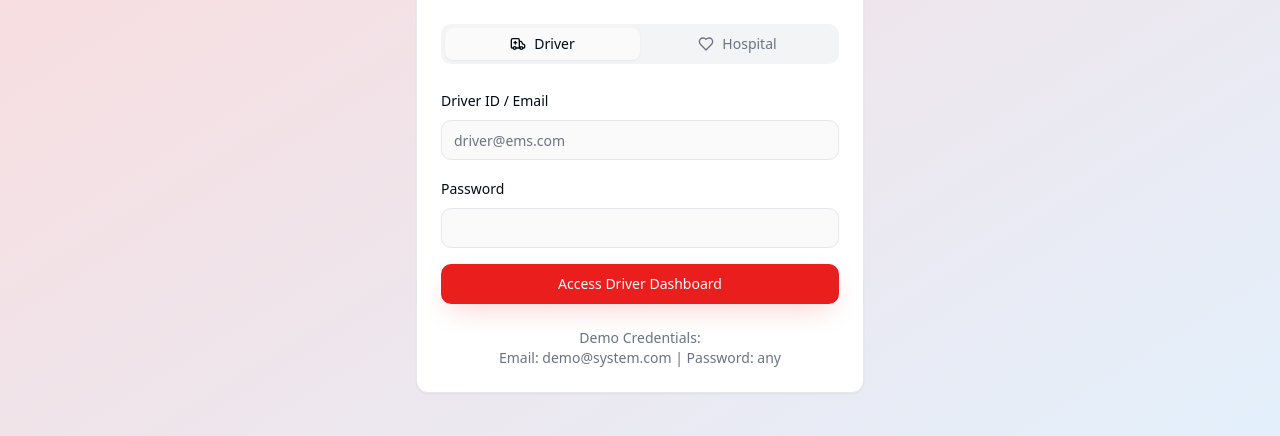
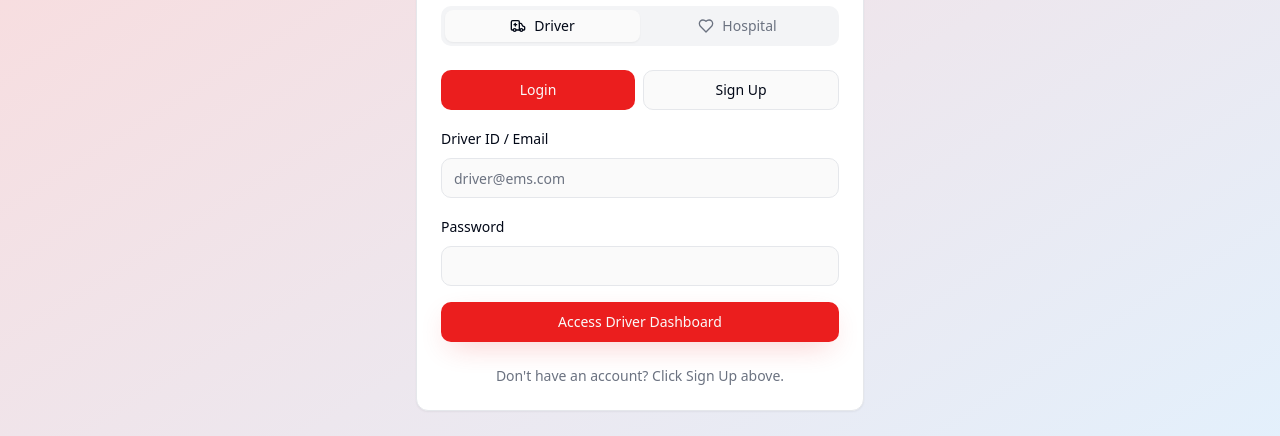
Before and after one commit to Akashakki4619/carepathproject, a React (Vite) app: page / in a window 1280 px wide. Shown: the part 284-720 px from the top of the page. Built offline with nearby package versions, Linux system fonts and the light colour scheme; no server answers.

Commit message:
Implement registration and login

```diff
--- a/src/components/LoginForm.tsx
+++ b/src/components/LoginForm.tsx
@@ -6,32 +6,87 @@ import { Card, CardContent, CardDescription, CardHeader, CardTitle } from '@/com
 import { Tabs, TabsContent, TabsList, TabsTrigger } from '@/components/ui/tabs';
 import { Ambulance, Heart, Shield } from 'lucide-react';
 import { User } from '@/types';
+import { supabase } from '@/integrations/supabase/client';
+import { useToast } from '@/hooks/use-toast';
 
 interface LoginFormProps {
   onLogin: (user: User) => void;
 }
 
 const LoginForm: React.FC<LoginFormProps> = ({ onLogin }) => {
+  const { toast } = useToast();
+  const [isLogin, setIsLogin] = useState(true);
+  const [loading, setLoading] = useState(false);
   const [loginData, setLoginData] = useState({
     email: '',
     password: '',
     role: 'ambulance_driver' as 'ambulance_driver' | 'hospital_staff'
   });
 
-  const handleSubmit = (e: React.FormEvent) => {
+  const handleAuth = async (e: React.FormEvent) => {
     e.preventDefault();
+    setLoading(true);
 
-    // Mock user data for demonstration
-    const mockUser: User = {
-      id: Math.random().toString(),
-      name: loginData.role === 'ambulance_driver' ? 'John Driver' : 'Dr. Sarah Wilson',
-      email: loginData.email,
-      role: loginData.role,
-      hospital_id: loginData.role === 'hospital_staff' ? 'hospital_1' : undefined,
-      ambulance_id: loginData.role === 'ambulance_driver' ? 'amb_001' : undefined
-    };
+    try {
+      if (isLogin) {
+        // Login
+        const { data, error } = await supabase.auth.signInWithPassword({
+          email: loginData.email,
+          password: loginData.password,
+        });
 
-    onLogin(mockUser);
+        if (error) throw error;
+
+        if (data.user) {
+          // Get role from user metadata set during signup
+          const userRole = data.user.user_metadata?.role || loginData.role;
+          const firstName = data.user.user_metadata?.first_name || '';
+          const lastName = data.user.user_metadata?.last_name || '';
+
+          const mockUser: User = {
+            id: data.user.id,
+            name: `${firstName} ${lastName}`.trim() || 'User',
+            email: data.user.email || '',
+            role: userRole === 'hospital' || userRole === 'hospital_staff' ? 'hospital_staff' : 'ambulance_driver',
+            hospital_id: userRole === 'hospital' || userRole === 'hospital_staff' ? 'hospital_1' : undefined,
+            ambulance_id: userRole === 'driver' || userRole === 'ambulance_driver' ? 'amb_001' : undefined
+          };
+
+          onLogin(mockUser);
+        }
+      } else {
+        // Sign up
+        const roleToStore = loginData.role === 'ambulance_driver' ? 'driver' : 'hospital';
+
+        const { data, error } = await supabase.auth.signUp({
+          email: loginData.email,
+          password: loginData.password,
+          options: {
+            emailRedirectTo: `${window.location.origin}/`,
+            data: {
+              role: roleToStore
+            }
+          }
+        });
+
+        if (error) throw error;
+
+        toast({
+          title: "Account created successfully!",
+          description: "You can now log in with your credentials.",
+        });
+
+        setIsLogin(true);
+      }
+    } catch (error: any) {
+      toast({
+        variant: "destructive",
+        title: isLogin ? "Login failed" : "Sign up failed",
+        description: error.message || "Please check your credentials and try again.",
+      });
+    } finally {
+      setLoading(false);
+    }
   };
 
   return (
@@ -63,7 +118,26 @@ const LoginForm: React.FC<LoginFormProps> = ({ onLogin }) => {
               </TabsTrigger>
             </TabsList>
 
-            <form onSubmit={handleSubmit} className="space-y-4">
+            <div className="mb-4 flex gap-2">
+              <Button
+                type="button"
+                variant={isLogin ? "default" : "outline"}
+                className="flex-1"
+                onClick={() => setIsLogin(true)}
+              >
+                Login
+              </Button>
+              <Button
+                type="button"
+                variant={!isLogin ? "default" : "outline"}
+                className="flex-1"
+                onClick={() => setIsLogin(false)}
+              >
+                Sign Up
+              </Button>
+            </div>
+
+            <form onSubmit={handleAuth} className="space-y-4">
               <TabsContent value="ambulance_driver" className="space-y-4">
                 <div className="space-y-2">
                   <Label htmlFor="driver-email">Driver ID / Email</Label>
@@ -74,6 +148,7 @@ const LoginForm: React.FC<LoginFormProps> = ({ onLogin }) => {
                     value={loginData.email}
                     onChange={(e) => setLoginData(prev => ({ ...prev, email: e.target.value }))}
                     required
+                    disabled={loading}
                   />
                 </div>
                 <div className="space-y-2">
@@ -84,10 +159,12 @@ const LoginForm: React.FC<LoginFormProps> = ({ onLogin }) => {
                     value={loginData.password}
                     onChange={(e) => setLoginData(prev => ({ ...prev, password: e.target.value }))}
                     required
+                    disabled={loading}
+                    minLength={6}
                   />
                 </div>
-                <Button type="submit" variant="emergency" className="w-full">
-                  Access Driver Dashboard
+                <Button type="submit" variant="emergency" className="w-full" disabled={loading}>
+                  {loading ? "Processing..." : (isLogin ? "Access Driver Dashboard" : "Create Driver Account")}
                 </Button>
               </TabsContent>
 
@@ -101,6 +178,7 @@ const LoginForm: React.FC<LoginFormProps> = ({ onLogin }) => {
                     value={loginData.email}
                     onChange={(e) => setLoginData(prev => ({ ...prev, email: e.target.value }))}
                     required
+                    disabled={loading}
                   />
                 </div>
                 <div className="space-y-2">
@@ -111,18 +189,19 @@ const LoginForm: React.FC<LoginFormProps> = ({ onLogin }) => {
                     value={loginData.password}
                     onChange={(e) => setLoginData(prev => ({ ...prev, password: e.target.value }))}
                     required
+                    disabled={loading}
+                    minLength={6}
                   />
                 </div>
-                <Button type="submit" variant="medical" className="w-full">
-                  Access Hospital Dashboard
+                <Button type="submit" variant="medical" className="w-full" disabled={loading}>
+                  {loading ? "Processing..." : (isLogin ? "Access Hospital Dashboard" : "Create Hospital Account")}
                 </Button>
               </TabsContent>
             </form>
           </Tabs>
 
           <div className="mt-6 text-center text-sm text-muted-foreground">
-            <p>Demo Credentials:</p>
-            <p>Email: demo@system.com | Password: any</p>
+            <p>{isLogin ? "Don't have an account? Click Sign Up above." : "Already have an account? Click Login above."}</p>
           </div>
         </CardContent>
       </Card>
```
